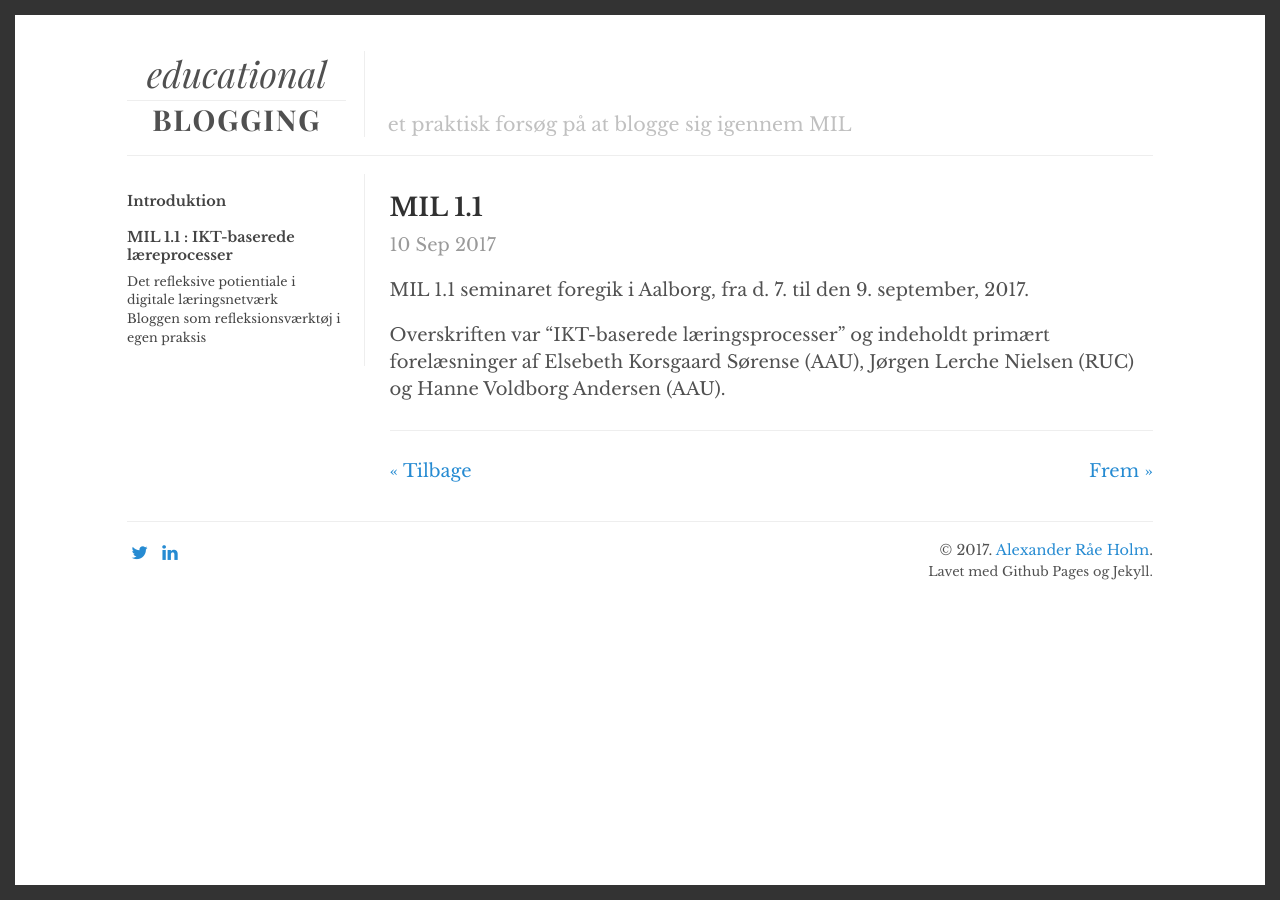
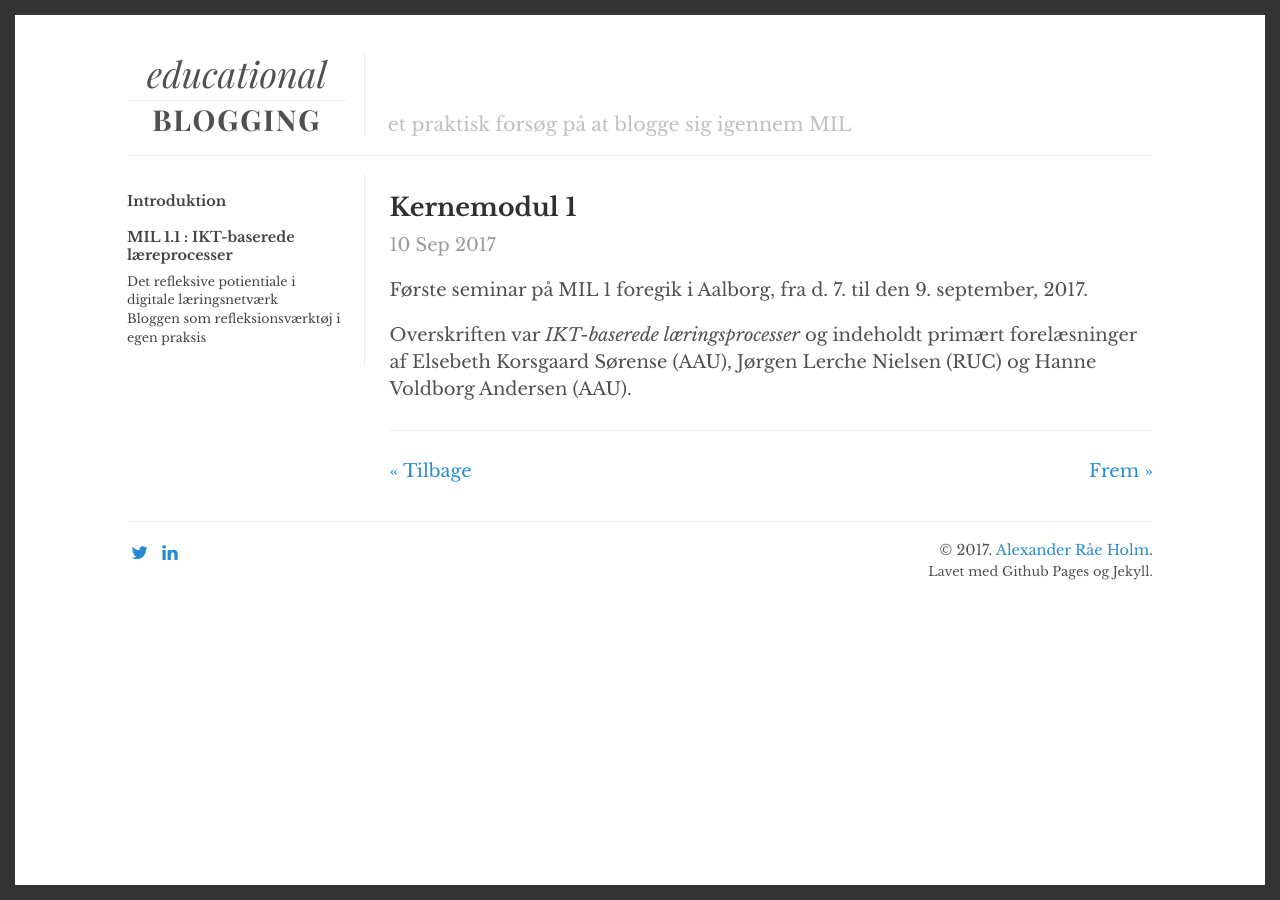
Before and after one commit to alexanderrae/educational-blogging, a Jekyll site: the page built from _capitulos/mil-1-dot-1.markdown, in a window 1280 px wide. Built offline with Jekyll 4.4.1, drawn with Linux system fonts in a browser that asks for light colours.

Commit message:
Updated Mil 1 Dot 1

```diff
--- a/_capitulos/mil-1-dot-1.markdown
+++ b/_capitulos/mil-1-dot-1.markdown
@@ -1,8 +1,8 @@
 ---
-title: MIL 1.1
+title: Kernemodul 1
 date: 2017-09-10 20:38:00 +02:00
 ---
 
-MIL 1.1 seminaret foregik i Aalborg, fra d. 7. til den 9. september, 2017.
+Første seminar på MIL 1 foregik i Aalborg, fra d. 7. til den 9. september, 2017.
 
-Overskriften var "IKT-baserede læringsprocesser" og indeholdt primært forelæsninger af Elsebeth Korsgaard Sørense (AAU), Jørgen Lerche Nielsen (RUC) og Hanne Voldborg Andersen (AAU).
+Overskriften var *IKT-baserede læringsprocesser* og indeholdt primært forelæsninger af Elsebeth Korsgaard Sørense (AAU), Jørgen Lerche Nielsen (RUC) og Hanne Voldborg Andersen (AAU).
```
